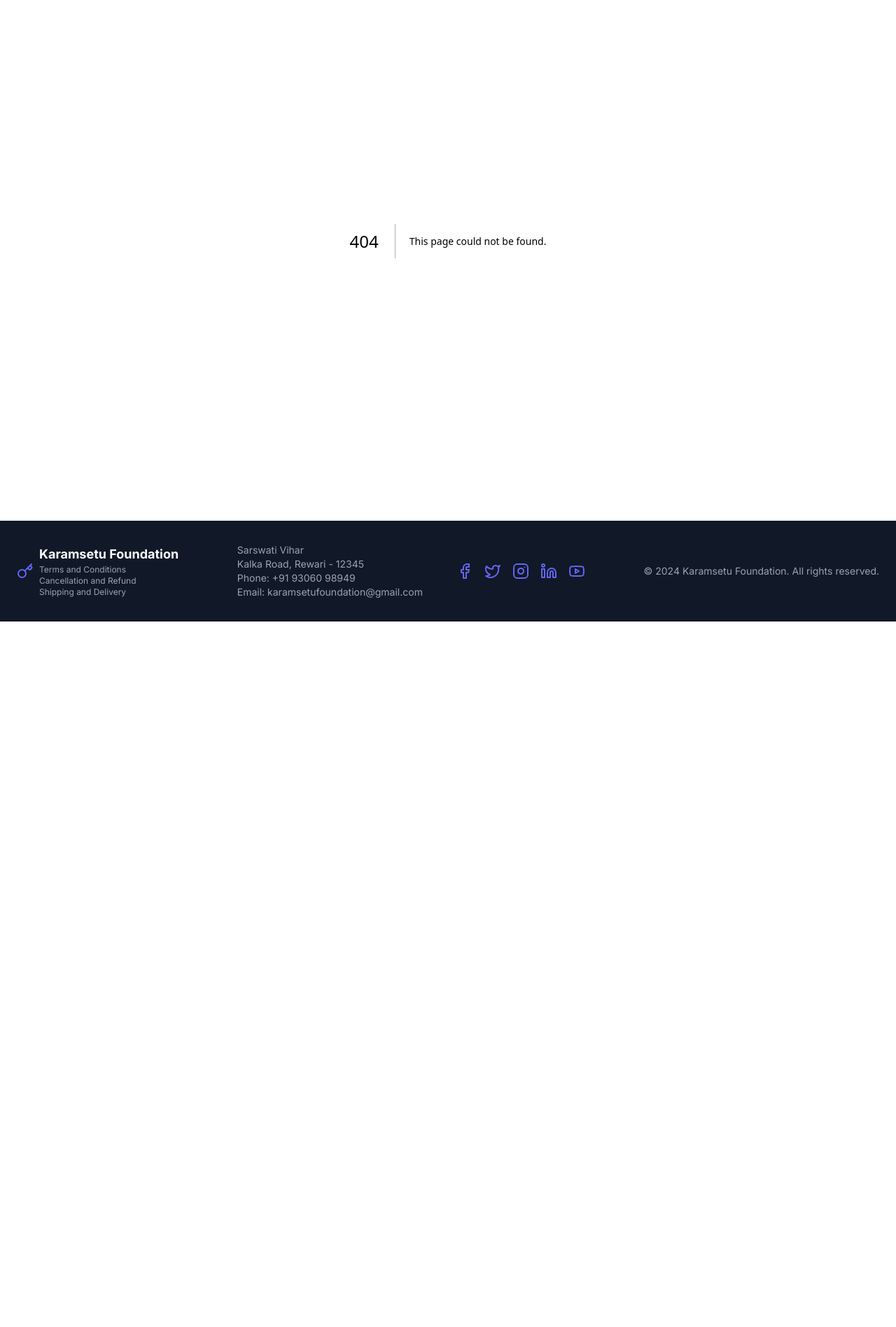
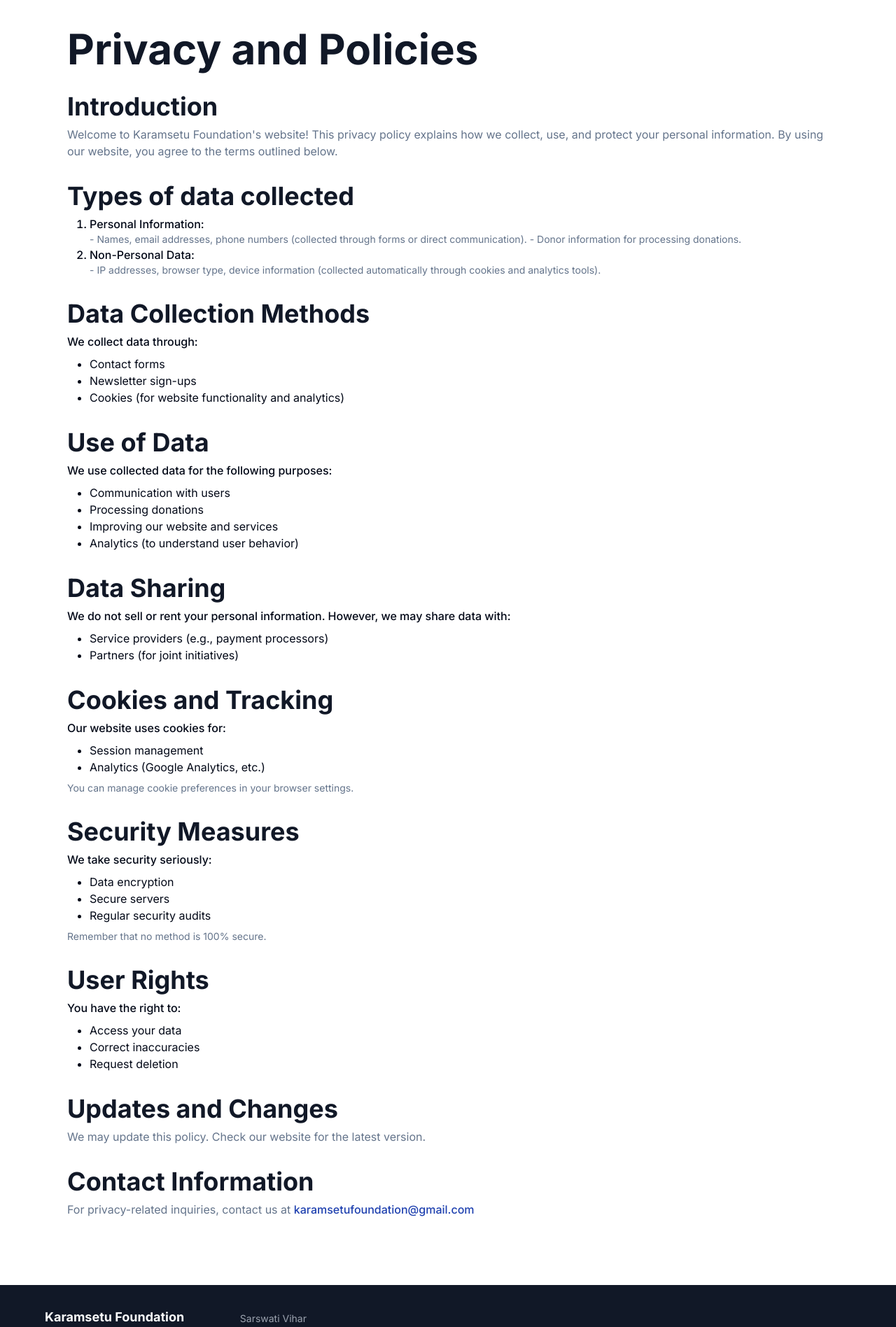
Before and after one commit to Karamsetufoundation/karamsetu-foundation, a Next.js app: page /privacy-policy in a window 1280 px wide. Before the commit this address had no page. Shown: the part 120-2016 px from the top of the page at 70% size. Before the commit the page ends 1008 px from the top, so only its background shows below. Built offline with nearby package versions, Linux system fonts and the light colour scheme.

Commit message:
privacy and pocicly -2

```diff
--- a/src/app/layout.js
+++ b/src/app/layout.js
@@ -16,7 +16,11 @@ export default function RootLayout({ children }) {
   return (
     <html lang="en">
       <head>
-        <link rel="shortcut icon" href="#" />
+        <link
+          rel="icon"
+          href=""
+          type="image/png"
+        />
       </head>
       <body className={inter.className}>
         <Navbar />
--- /dev/null
+++ b/src/app/privacy-policy/page.jsx
@@ -0,0 +1,135 @@
+const Policy = () => {
+  return (
+    <main className="flex min-h-screen flex-col items-start  p-8 sm:p-24 space-y-8">
+      <h1 className="text-4xl font-bold text-gray-900 dark:text-gray-50 sm:text-5xl md:text-6xl">
+        Privacy and Policies
+      </h1>
+      <div className=" space-y-2">
+        <h1 className="text-xl font-bold text-gray-900 dark:text-gray-50 sm:text-3xl md:text-4xl">
+          Introduction
+        </h1>
+        <p className="text-muted-foreground">
+          Welcome to Karamsetu Foundation's website! This privacy policy
+          explains how we collect, use, and protect your personal information.
+          By using our website, you agree to the terms outlined below.
+        </p>
+      </div>
+      <div className="space-x-8 space-y-2">
+        <h1 className="text-xl font-bold text-gray-900 dark:text-gray-50 sm:text-3xl md:text-4xl">
+          Types of data collected
+        </h1>
+        <ul className=" list-decimal">
+          <li className="font-medium">Personal Information:</li>
+          <p className="text-sm text-muted-foreground">
+            {" "}
+            - Names, email addresses, phone numbers (collected through forms or
+            direct communication). - Donor information for processing donations.
+          </p>
+          <li className="font-medium">Non-Personal Data:</li>
+          <p className="text-sm text-muted-foreground">
+            {" "}
+            - IP addresses, browser type, device information (collected
+            automatically through cookies and analytics tools).
+          </p>
+        </ul>
+      </div>
+      <div className=" space-y-2">
+        <h1 className="text-xl font-bold text-gray-900 dark:text-gray-50 sm:text-3xl md:text-4xl">
+          Data Collection Methods
+        </h1>
+        <p className="font-medium">We collect data through:</p>
+        <ul className=" list-disc px-8">
+          <li>Contact forms</li>
+          <li>Newsletter sign-ups</li>
+          <li>Cookies (for website functionality and analytics)</li>
+        </ul>
+      </div>
+      <div className=" space-y-2">
+        <h1 className="text-xl font-bold text-gray-900 dark:text-gray-50 sm:text-3xl md:text-4xl">
+          Use of Data
+        </h1>
+        <p className="font-medium">
+          We use collected data for the following purposes:
+        </p>
+        <ul className=" list-disc px-8">
+          <li>Communication with users</li>
+          <li>Processing donations</li>
+          <li>Improving our website and services</li>
+          <li>Analytics (to understand user behavior)</li>
+        </ul>
+      </div>
+      <div className=" space-y-2">
+        <h1 className="text-xl font-bold text-gray-900 dark:text-gray-50 sm:text-3xl md:text-4xl">
+          Data Sharing
+        </h1>
+        <p className="font-medium">
+          We do not sell or rent your personal information. However, we may
+          share data with:
+        </p>
+        <ul className=" list-disc px-8">
+          <li>Service providers (e.g., payment processors)</li>
+          <li>Partners (for joint initiatives)</li>
+        </ul>
+      </div>
+      <div className=" space-y-2">
+        <h1 className="text-xl font-bold text-gray-900 dark:text-gray-50 sm:text-3xl md:text-4xl">
+          Cookies and Tracking
+        </h1>
+        <p className="font-medium">Our website uses cookies for:</p>
+        <ul className=" list-disc px-8">
+          <li>Session management</li>
+          <li>Analytics (Google Analytics, etc.)</li>
+        </ul>
+        <p className="text-sm text-muted-foreground">
+          You can manage cookie preferences in your browser settings.
+        </p>
+      </div>
+      <div className=" space-y-2">
+        <h1 className="text-xl font-bold text-gray-900 dark:text-gray-50 sm:text-3xl md:text-4xl">
+          Security Measures
+        </h1>
+        <p className="font-medium">We take security seriously:</p>
+        <ul className=" list-disc px-8">
+          <li>Data encryption</li>
+          <li>Secure servers</li>
+          <li>Regular security audits</li>
+        </ul>
+        <p className="text-sm text-muted-foreground">
+          Remember that no method is 100% secure.
+        </p>
+      </div>
+      <div className=" space-y-2">
+        <h1 className="text-xl font-bold text-gray-900 dark:text-gray-50 sm:text-3xl md:text-4xl">
+          User Rights
+        </h1>
+        <p className="font-medium">You have the right to:</p>
+        <ul className=" list-disc px-8">
+          <li>Access your data</li>
+          <li>Correct inaccuracies</li>
+          <li>Request deletion</li>
+        </ul>
+      </div>
+      <div className=" space-y-2">
+        <h1 className="text-xl font-bold text-gray-900 dark:text-gray-50 sm:text-3xl md:text-4xl">
+          Updates and Changes
+        </h1>
+        <p className="text-muted-foreground">
+          We may update this policy. Check our website for the latest version.
+        </p>
+      </div>
+      <div className=" space-y-2">
+        <h1 className="text-xl font-bold text-gray-900 dark:text-gray-50 sm:text-3xl md:text-4xl">
+          Contact Information
+        </h1>
+        <p className="text-muted-foreground">
+          For privacy-related inquiries, contact us at{" "}
+          <a href="mailto:karamsetufoundation@gmail.com" className=" text-blue-800 font-medium">
+            karamsetufoundation@gmail.com
+          </a>
+        </p>
+      </div>
+    </main>
+  );
+};
+
+export default Policy;
--- a/src/components/component/footer.jsx
+++ b/src/components/component/footer.jsx
@@ -1,5 +1,5 @@
 import Link from "next/link";
-
+import Image from "next/image";
 const Footer = () => {
   function getCurrentYear() {
     return new Date().getFullYear();
@@ -10,12 +10,19 @@ const Footer = () => {
       <div className="container mx-auto px-4 md:px-6">
         <div className="flex flex-col items-start md:items-center justify-between gap-4 md:flex-row">
           <div className="flex items-center gap-2">
-            <KeyIcon className="h-6 w-6 text-indigo-500" />
+            <Image src={"/logo.svg"} alt="Logo image" width={32} height={32} />
             <div className="flex flex-col">
               <span className="text-lg font-bold text-gray-50">
                 Karamsetu Foundation
               </span>
               <div className="flex flex-col">
+                <Link
+                  target="_blank"
+                  href="/privacy-policy"
+                  className="text-xs "
+                >
+                  Privacy and Policy
+                </Link>
                 <Link
                   target="_blank"
                   href="https://merchant.razorpay.com/policy/ONpUAPJcwsOqcj/terms"
```
Also changed, not shown: 1 other file (tests, documents, lock files or other folders).
